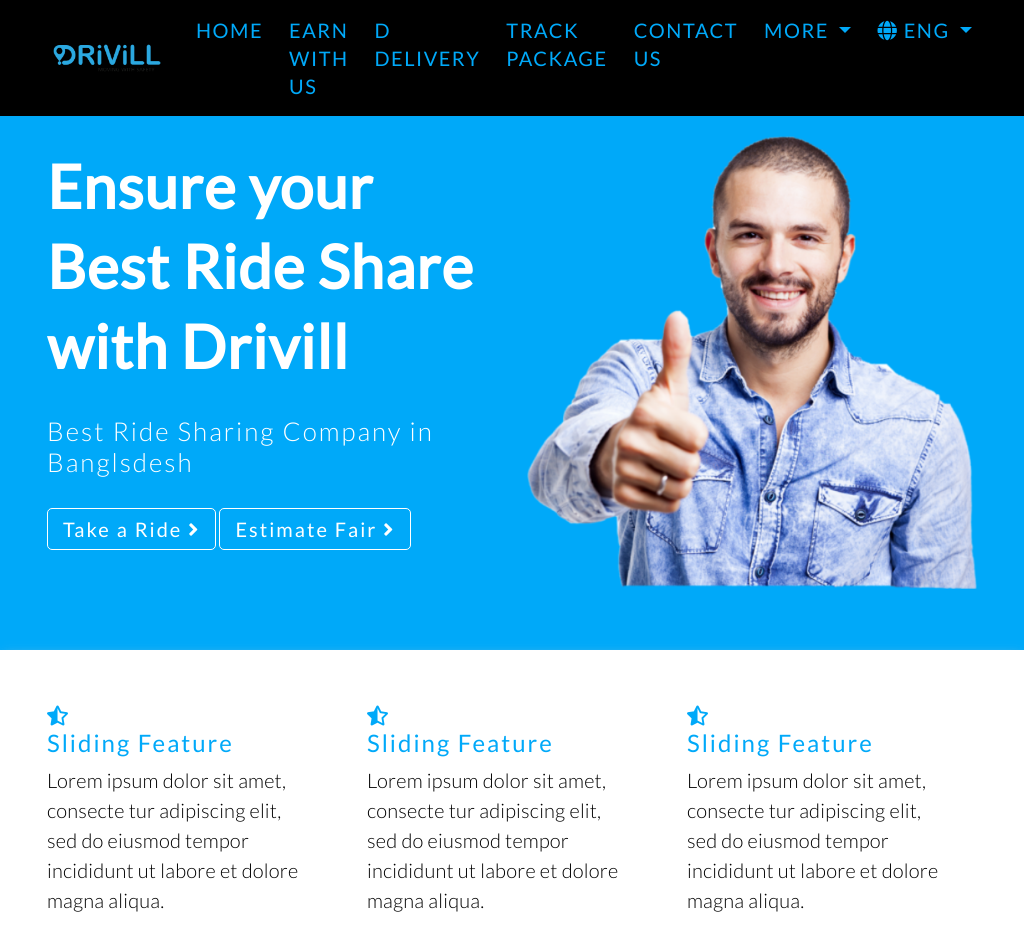
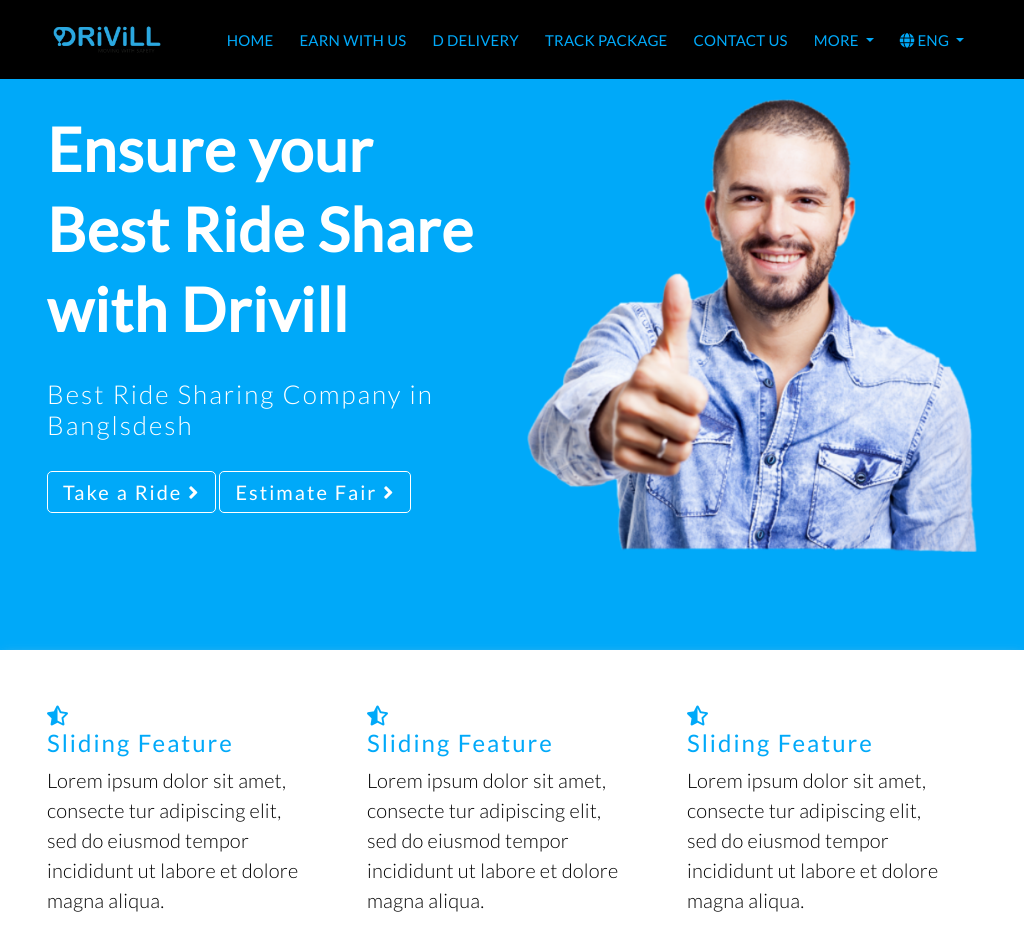
Before and after one commit to mdnakibul/drivill, a plain HTML site: page index.html in a window 1024 px wide. Shown: the top 934 px of the page. Drawn offline with nearby package versions, Linux system fonts and the light colour scheme.

Commit message:
Navbar font size fixed

```diff
--- a/assets/css/responsive.css
+++ b/assets/css/responsive.css
@@ -14,7 +14,7 @@
     }
 
 }
-/* Tablet Potrait View  */
+/* Tablet Portrait View  */
 @media only screen and (max-width: 768px){
     .medium-margin-bottom{
         margin-bottom: 30px;
@@ -51,7 +51,7 @@
         box-shadow: inset 0 0 0 1000px rgba(255,255,255, 0.8);
     }
 }
-/* Largr Mobile View  */
+/* Large Mobile View  */
 @media only screen and (max-width: 576px){
     .agent-feature-block{
         margin-right: 35px;
@@ -109,3 +109,8 @@
         top: -50px;
     }
 }
+@media only screen and (min-width:992px) and (max-width:1199px){
+    .header-menu ul li a{
+        font-size: 15px;
+    }
+}
--- a/assets/css/style.css
+++ b/assets/css/style.css
@@ -93,9 +93,8 @@ header{
 }
 .header-menu ul li a,.testimonial-quote h4{
     line-height: 28px;
-    font-size: 20px;
+    font-size: 18px;
     font-weight: 500;
-    letter-spacing: 1.5px;
 }
 .header-menu ul li a:hover{
     color: var(--blue) !important;
```
